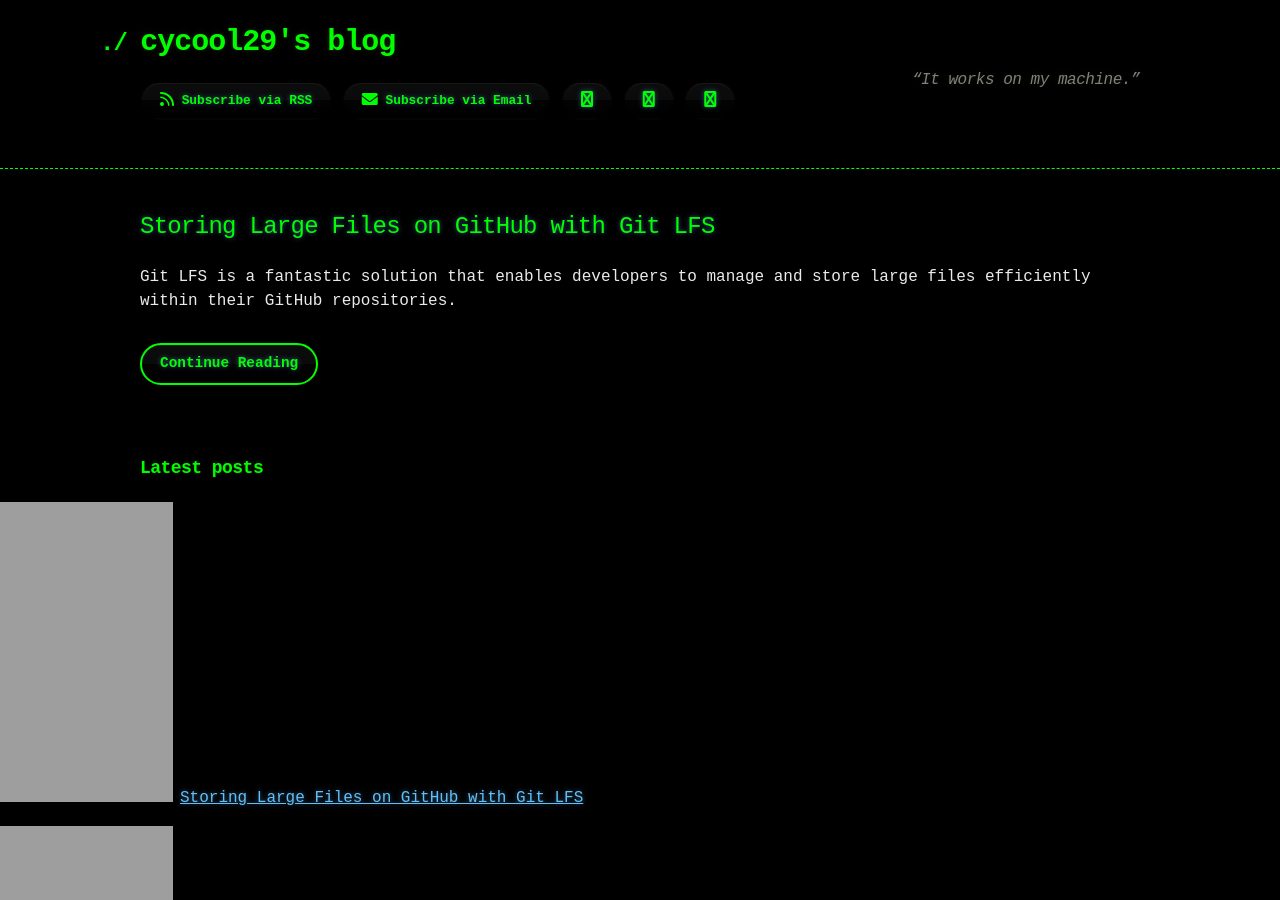
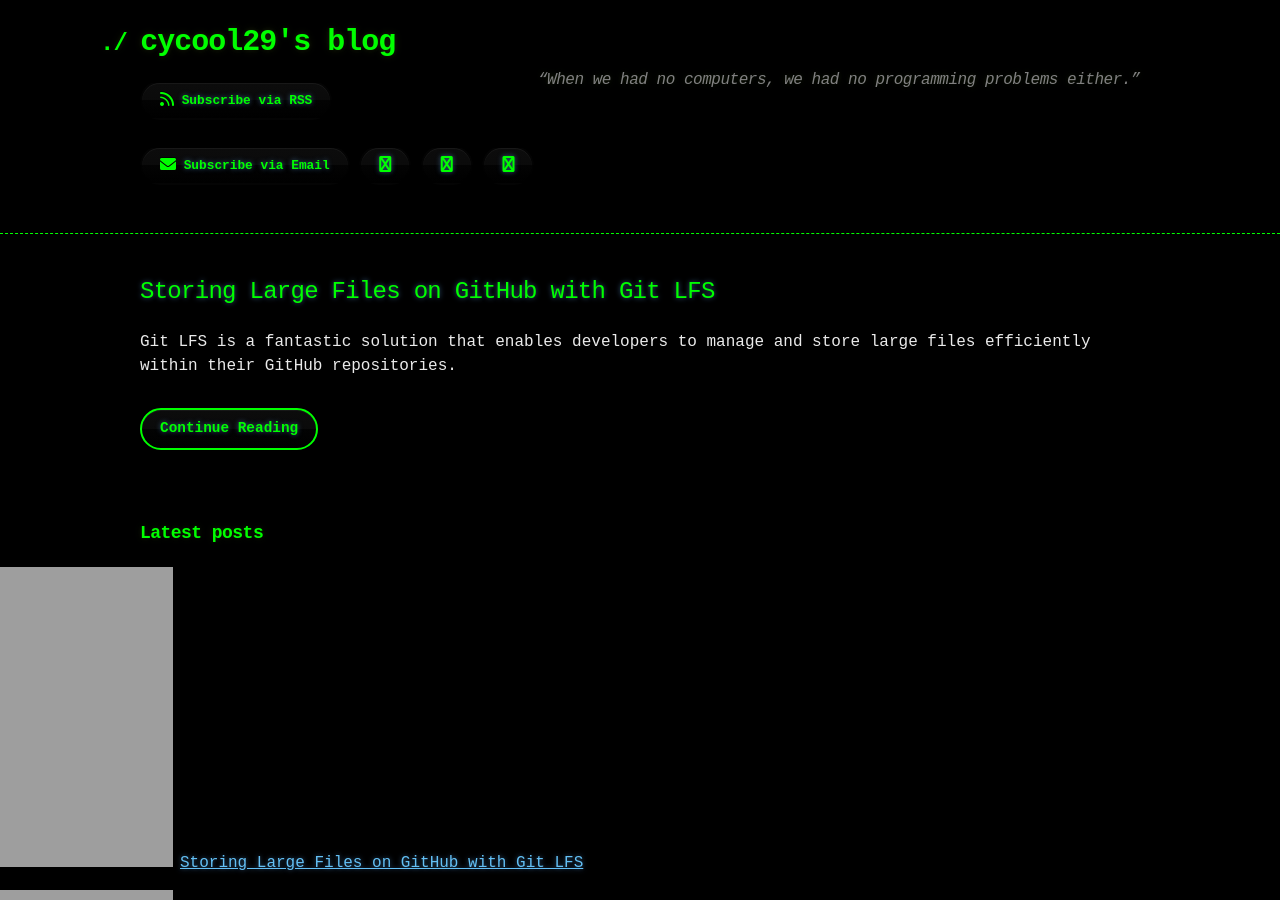
Before and after one commit to cycool29/cycool29.github.io, a Jekyll site: the page built from index.md, in a window 1280 px wide and 900 px high. Built offline with Jekyll 4.4.1, drawn with Linux system fonts in a browser that asks for light colours; a style sheet for code colours, icons or effects is not loaded.

Commit message:
Update quotes

```diff
--- a/_config.yml
+++ b/_config.yml
@@ -1,5 +1,5 @@
 title: cycool29's blog
-description: "“It works on my machine.” "
+description: "“When we had no computers, we had no programming problems either.” "
 bio: A high school student. Intermediate in Python, Git, Bash. Learning JavaScript. He/Him. "
 author: cycool29
 url: https://cycool29.github.io
```
